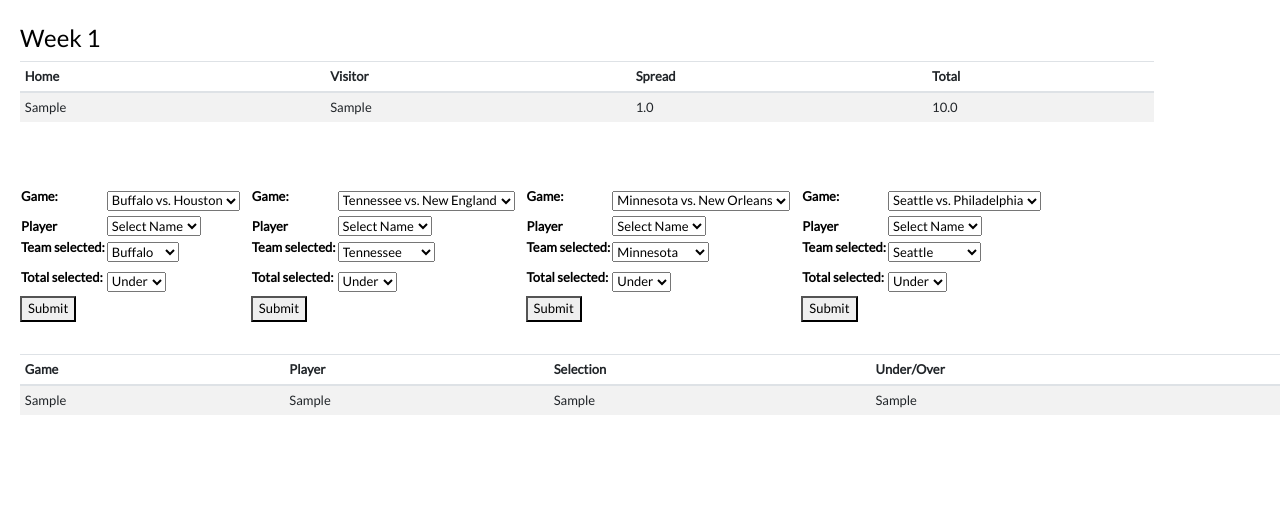
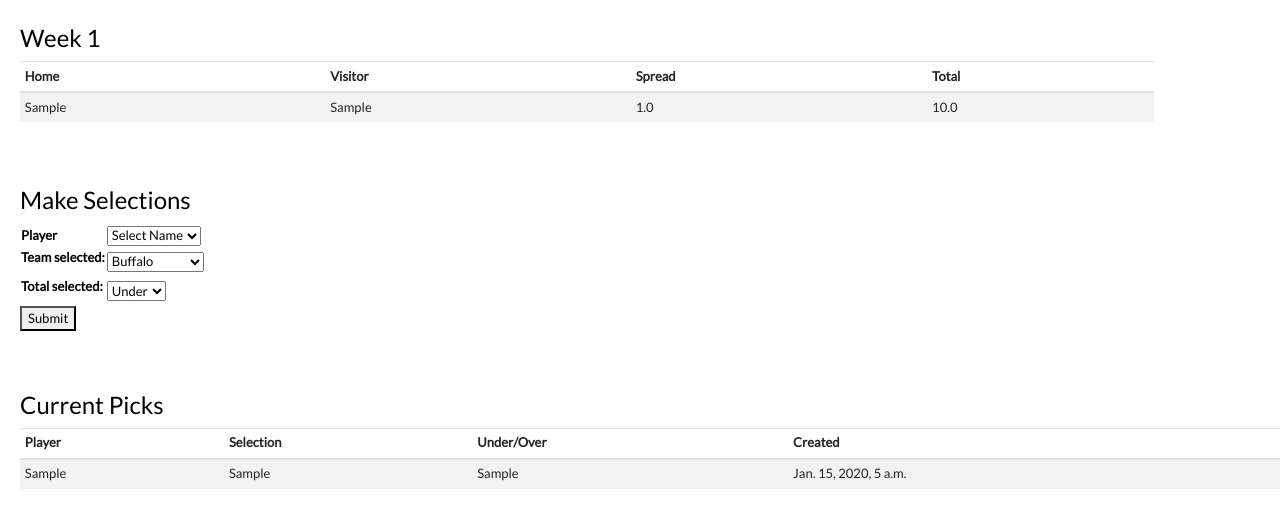
Before and after one commit to simple-dogood/nflpp2, a Django app: page /picks/ in a window 1280 px wide. Shown: the part 56-584 px from the top of the page. Run offline with Django 3.2, Linux system fonts and the light colour scheme; tables that the repository leaves empty hold one stand-in row (values such as "Sample post"); some libraries are stand-ins or nearby versions.

Commit message:
forms version 3

```diff
--- a/nflpp/settings.py
+++ b/nflpp/settings.py
@@ -107,7 +107,7 @@ AUTH_PASSWORD_VALIDATORS = [
 
 LANGUAGE_CODE = 'en-us'
 
-TIME_ZONE = 'UTC'
+TIME_ZONE = 'EST'
 
 USE_I18N = True
 
--- a/picks/forms.py
+++ b/picks/forms.py
@@ -6,10 +6,9 @@ from .models import Choice
 
 players = (('Select Name','Select Name'),('Mac','Mac'),('Mullen','Mullen'),('Bdoc','Bdoc'),('Campbell','Campbell'),('Harbs','Harbs'),('Meat','Meat'),('Minas','Minas'),('Tony','Tony'))
 
-game_1_title = (('Buffalo vs. Houston','Buffalo vs. Houston'),)
-game_2_title = (('Tennessee vs. New England','Tennessee vs. New England'),)
-game_3_title = (('Minnesota vs. New Orleans','Minnesota vs. New Orleans'),)
-game_4_title = (('Seattle vs. Philadelphia','Seattle vs. Philadelphia'),)
+match_ups = (('Buffalo','Buffalo'),('Houston','Houston'),('Tennessee','Tennessee'),('New England','New England'),
+('Minnesota','Minnesota'),('New Orleans','New Orleans'),('Seattle','Seattle'),('Philadelphia','Philadelphia'),)
+
 
 game_1_teams = (('Buffalo','Buffalo'),('Houston','Houston'))
 game_2_teams = (('Tennessee','Tennessee'),('New England','New England'))
@@ -22,40 +21,13 @@ under_over = (('Under','Under'),('Over','Over'))
 class ChoiceForm(ModelForm):
     class Meta:
         model = Choice
-        fields = ['game','player','team_selected','total_selected']
+        fields = ['player','team_selected','total_selected']
 
 class ChoiceForm1(ModelForm):
-    game = forms.ChoiceField(choices=game_1_title,required=True)
+    #game = forms.ChoiceField(choices=match_ups,required=True)
     player = forms.ChoiceField(choices=players,required=True)
-    team_selected = forms.ChoiceField(choices=game_1_teams,required=True)
+    team_selected = forms.ChoiceField(choices=match_ups,required=True)
     total_selected = forms.ChoiceField(choices=under_over,required=True)
     class Meta:
         model = Choice
-        fields = ['game','player','team_selected','total_selected']
-
-class ChoiceForm2(ModelForm):
-    game = forms.ChoiceField(choices=game_2_title,required=True)
-    player = forms.ChoiceField(choices=players,required=True)
-    team_selected = forms.ChoiceField(choices=game_2_teams,required=True)
-    total_selected = forms.ChoiceField(choices=under_over,required=True)
-    class Meta:
-        model = Choice
-        fields = ['game','player','team_selected','total_selected']
-
-class ChoiceForm3(ModelForm):
-    game = forms.ChoiceField(choices=game_3_title,required=True)
-    player = forms.ChoiceField(choices=players,required=True)
-    team_selected = forms.ChoiceField(choices=game_3_teams,required=True)
-    total_selected = forms.ChoiceField(choices=under_over,required=True)
-    class Meta:
-        model = Choice
-        fields = ['game','player','team_selected','total_selected']
-
-class ChoiceForm4(ModelForm):
-    game = forms.ChoiceField(choices=game_4_title,required=True)
-    player = forms.ChoiceField(choices=players,required=True)
-    team_selected = forms.ChoiceField(choices=game_4_teams,required=True)
-    total_selected = forms.ChoiceField(choices=under_over,required=True)
-    class Meta:
-        model = Choice
-        fields = ['game','player','team_selected','total_selected']
+        fields = ['player','team_selected','total_selected']
--- a/picks/models.py
+++ b/picks/models.py
@@ -20,9 +20,10 @@ class games_new(models.Model):
 
 class Choice(models.Model):
     player = models.CharField(max_length = 30)
-    game = models.CharField(max_length=30)
+    #game = models.CharField(max_length=30)
     team_selected = models.CharField(max_length=30)
     total_selected = models.CharField(max_length=10)
+    created = models.DateTimeField(auto_now_add=True)
 
     def __str__(self):
-        return str(self.game)
+        return str(self.player)
--- a/picks/templates/picks/schedule_n_picks.html
+++ b/picks/templates/picks/schedule_n_picks.html
@@ -71,7 +71,7 @@
       </button>
       <div class="collapse navbar-collapse" id="navbarNavAltMarkup">
         <div class="navbar-nav ml-auto">
-          <a class="nav-item nav-link" href="#">Pick'em </a>
+          <a class="nav-item nav-link" href="{%url 'view_games'%}">Pick'em </a>
           <a class="nav-item nav-link" href="#">Standings</a>
 
         </div>
@@ -114,7 +114,7 @@
 </br>
 </br>
 
-
+<h4 style="padding-left:0px;">Make Selections</h4>
 
 <form method="post" style="float: left; padding-right:10px; padding-bottom:25px; font-size:13px">
 {% csrf_token %}
@@ -149,120 +149,6 @@
 </form>
 
 
-
-<form  method="post" style="float: left; padding-right:10px; padding-bottom:25px; font-size:13px">
-{% csrf_token %}
-{{form2.non_field_errors}}
-{{form2.source}}
-<table border="0.5" >
-  <tr>
-    <th>{{form2.game.label_tag}}</th>
-    <td>{{form2.game}}</td>
-  </tr>
-  <tr>
-    <th>Player</th>
-    <td>
-      {{form2.player.errors}}
-      {{form2.player}}
-    </td>
-  </tr>
-  <tr>
-    <th>{{form2.team_selected.label_tag}}</th>
-    <td>
-      {{form2.team_selected.errors}}
-      {{form2.team_selected}}
-    </td>
-  </tr>
-  <tr>
-    <th>{{form2.total_selected.label_tag}}</th>
-    <td>
-      {{form2.total_selected.errors}}
-      {{form2.total_selected}}
-    </td>
-  </tr>
-
-</table>
-
-<button type="submit">Submit</button>
-</form>
-
-
-
-<form  method="post" style="float: left; padding-right:10px; padding-bottom:25px; font-size:13px">
-{% csrf_token %}
-{{form3.non_field_errors}}
-{{form3.source.errors}}
-{{form3.source}}
-<table border="0.5" >
-  <tr>
-    <th>{{form3.game.label_tag}}</th>
-    <td>{{form3.game}}</td>
-  </tr>
-  <tr>
-    <th>Player</th>
-    <td>
-      {{form3.player.errors}}
-      {{form3.player}}
-    </td>
-  </tr>
-  <tr>
-    <th>{{form3.team_selected.label_tag}}</th>
-    <td>
-      {{form3.team_selected.errors}}
-      {{form3.team_selected}}
-    </td>
-  </tr>
-  <tr>
-    <th>{{form3.total_selected.label_tag}}</th>
-    <td>
-      {{form3.total_selected.errors}}
-      {{form3.total_selected}}
-    </td>
-  </tr>
-
-</table>
-
-<button type="submit">Submit</button>
-</form>
-
-
-<form  method="post" style="float: left; padding-right:10px; padding-bottom:25px; font-size:13px">
-{% csrf_token %}
-{{form4.non_field_errors}}
-{{form4.source.errors}}
-{{form4.source}}
-<table border="0.5" >
-  <tr>
-    <th>{{form4.game.label_tag}}</th>
-    <td>{{form4.game}}</td>
-  </tr>
-  <tr>
-    <th>Player</th>
-    <td>
-      {{form4.player.errors}}
-      {{form4.player}}
-    </td>
-  </tr>
-  <tr>
-    <th>{{form4.team_selected.label_tag}}</th>
-    <td>
-      {{form4.team_selected.errors}}
-      {{form4.team_selected}}
-    </td>
-  </tr>
-  <tr>
-    <th>{{form4.total_selected.label_tag}}</th>
-    <td>
-      {{form4.total_selected.errors}}
-      {{form4.total_selected}}
-    </td>
-  </tr>
-
-</table>
-
-<button type="submit">Submit</button>
-</form>
-
 </br>
 </br>
 </br>
@@ -270,22 +156,25 @@
 </br>
 </br></br>
 
+
+<h4 style="padding-left:0px;">Current Picks</h4>
+
 <table class="table table-striped table-sm" style="float: left; font-size:13px">
   <thead>
     <tr>
-      <th>Game</th>
       <th>Player</th>
       <th>Selection</th>
       <th>Under/Over</th>
+      <th>Created</th>
     </tr>
   </thead>
   <tbody>
     {% for c in chc.all %}
     <tr>
-      <td>{{c.game}}</td>
       <td>{{c.player}}</td>
       <td>{{c.team_selected}}</td>
       <td>{{c.total_selected}}</td>
+      <td>{{c.created}}</td>
     </tr>
   {% endfor %}
   </tbody>
--- a/picks/views.py
+++ b/picks/views.py
@@ -1,6 +1,6 @@
 from django.shortcuts import render
 from .models import games_new,Choice
-from .forms import ChoiceForm, ChoiceForm1, ChoiceForm2, ChoiceForm3, ChoiceForm4
+from .forms import ChoiceForm, ChoiceForm1#, ChoiceForm2, ChoiceForm3, ChoiceForm4
 from django.http import HttpResponseRedirect
 from django.forms import modelformset_factory
 
@@ -17,30 +17,6 @@ def view_games(request):
     else:
         form1 = ChoiceForm1()
 
-    if request.method == 'POST':
-        form2 = ChoiceForm2(request.POST)
-        if form2.is_valid():
-            u = form2.save()
-            return HttpResponseRedirect('/picks/')
-    else:
-        form2 = ChoiceForm2()
-
-    if request.method == 'POST':
-        form3 = ChoiceForm3(request.POST)
-        if form3.is_valid():
-            u = form3.save()
-            return HttpResponseRedirect('/picks/')
-    else:
-        form3 = ChoiceForm3()
-
-    if request.method == 'POST':
-        form4 = ChoiceForm4(request.POST)
-        if form4.is_valid():
-            u = form4.save()
-            #return HttpResponseRedirect('/picks/')
-    else:
-        form4 = ChoiceForm4()
 
 
-
-    return render(request,'picks/schedule_n_picks.html',{'gms':gms,'form1':form1,'form2':form2,'form3':form3,'form4':form4,'chc':chc})
+    return render(request,'picks/schedule_n_picks.html',{'gms':gms,'form1':form1,'chc':chc})
```
Also changed, not shown: picks/migrations/0004_remove_choice_game.py (added), picks/migrations/0005_choice_created.py (added).
